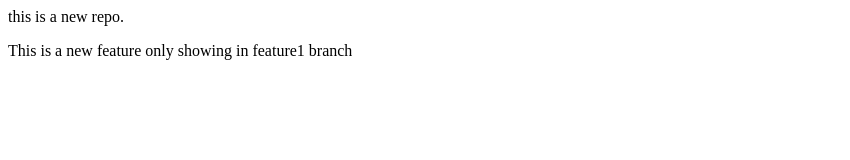
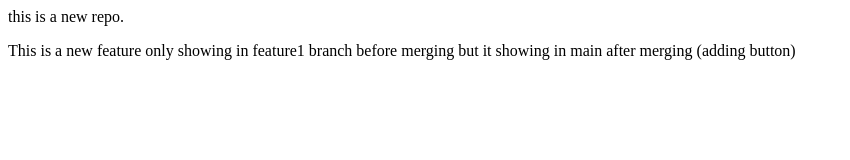
Before and after one commit to deepak-choure/localrepo, a plain HTML site: page index.html in a window 1280 px wide. Shown: the whole page, without its empty margins (0-850 px from the left). Drawn offline with Linux system fonts and the light colour scheme.

```diff
--- a/index.html
+++ b/index.html
@@ -1,2 +1,2 @@
 <p>this is a new repo.</p>
-<p>This is a new feature only showing in feature1 branch</p>
+<p>This is a new feature only showing in feature1 branch before merging but it showing in main after merging  (adding button)</p>
```
